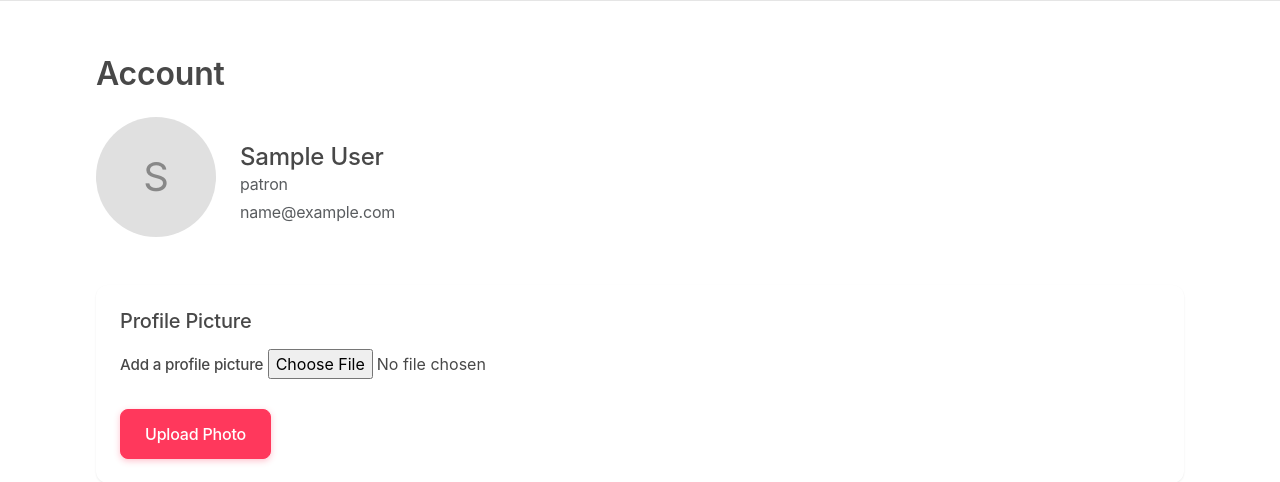
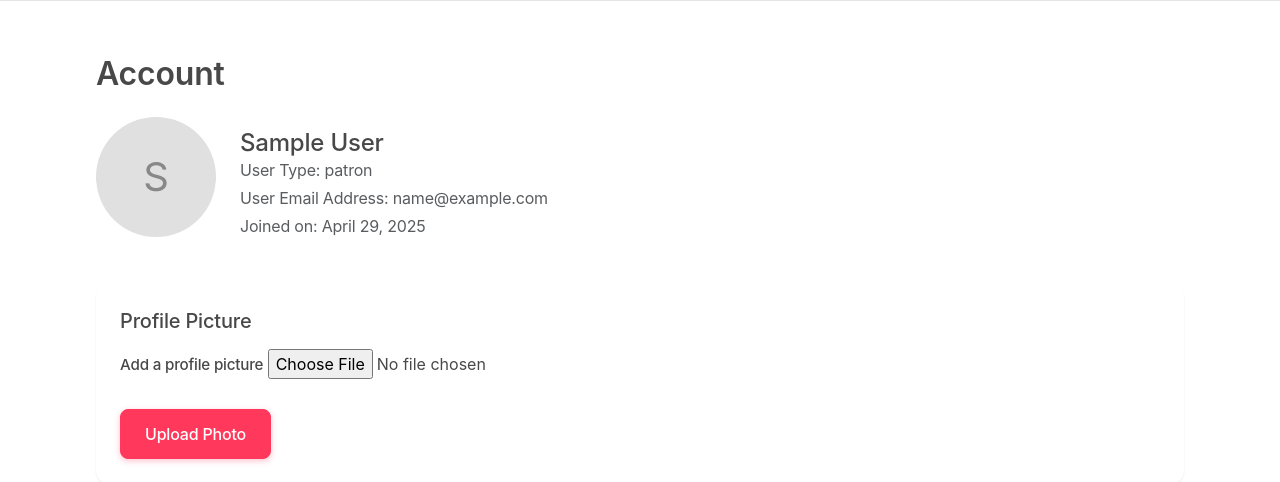
Before and after one commit to TamerTimraz/ShareRides, a Django app: page /profile in a window 1280 px wide. Shown: the part 73-555 px from the top of the page. Run offline with Django 5.2, Linux system fonts and the light colour scheme; the visitor is signed in with stand-in values (Sample User, id 1); parts of the project's set-up code (start-up, migrations or seed data) failed here and were passed over; some libraries are stand-ins or nearby versions.

Commit message:
added joined date

```diff
--- a/vehicleLending/templates/vehicleLending/profile.html
+++ b/vehicleLending/templates/vehicleLending/profile.html
@@ -104,8 +104,9 @@
 
         <div>
           <h2 class="fs-4 mb-0">{{ user.name }}</h2>
-          <p class="text-muted mb-1">{{ user.user_type }}</p>
-          <p class="text-muted mb-1">{{ user.email }}</p>
+          <p class="text-muted mb-1">User Type: {{ user.user_type }}</p>
+          <p class="text-muted mb-1">User Email Address: {{ user.email }}</p>
+          <p class="text-muted mb-1">Joined on: {{ user.date_joined|date:"F j, Y" }}</p>
         </div>
       </div>
     </div>
```
